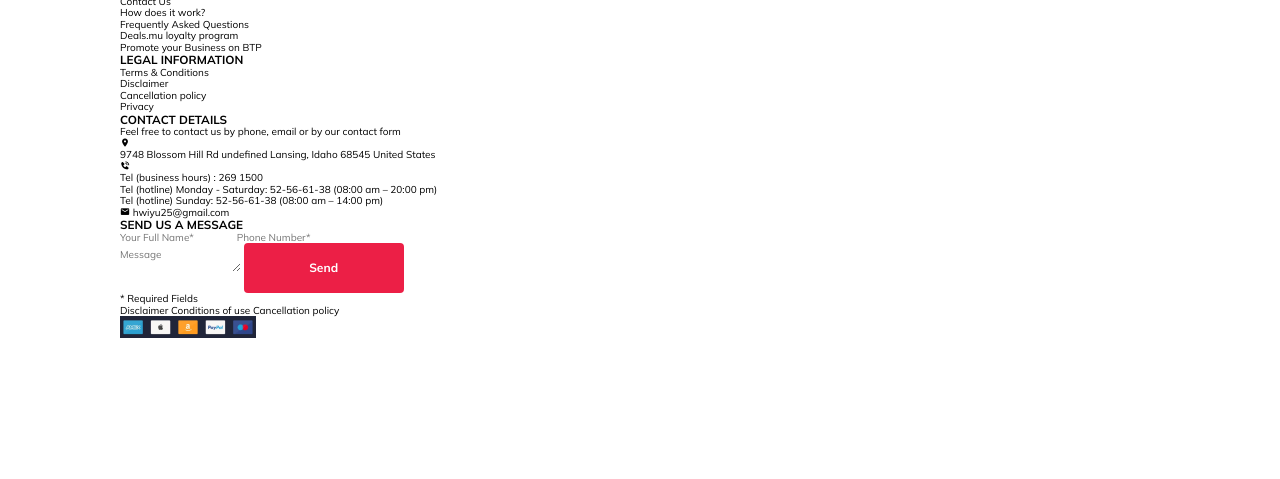
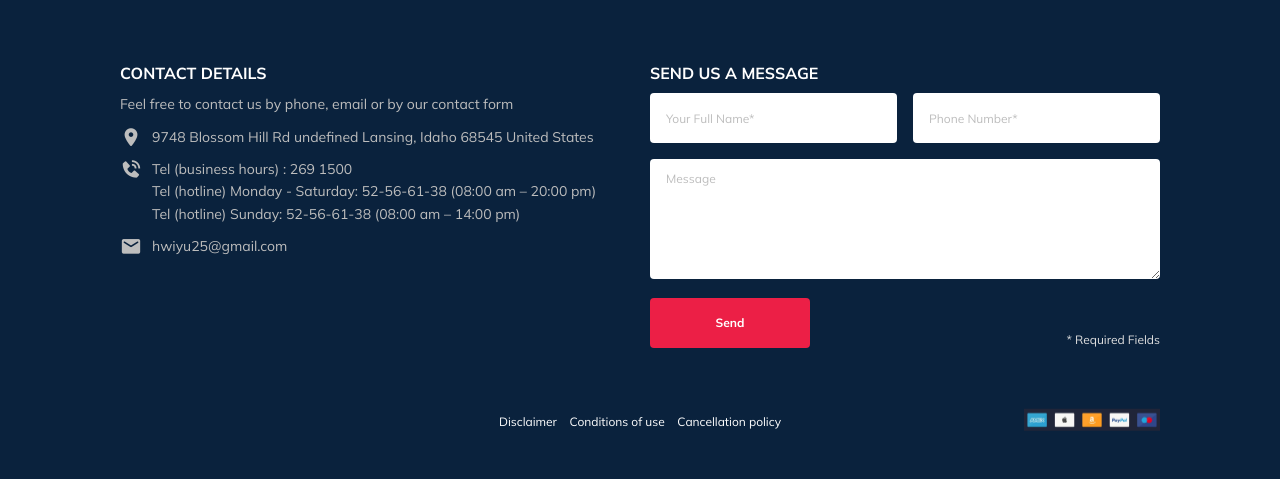
Before and after one commit to Jihyun85/best-tour-plan, a website: page index.html in a window 1280 px wide. Shown: the part 563-1042 px from the top of the page. Before the commit the page ends 904 px from the top, so only its background shows below. Drawn offline with nearby package versions, Linux system fonts and the light colour scheme; files that its build step writes are made by us from their sources; files whose address does not match are found by name.

Commit message:
💄 footer 스타일 적용

```diff
--- /dev/null
+++ b/styles/layouts/_footer.scss
@@ -0,0 +1,221 @@
+.footer {
+  padding-top: 3rem;
+  padding-bottom: 3rem;
+  background-color: $navy;
+
+  &-top {
+    @include flexbox-column(center, start);
+  }
+
+  &-logo {
+    @include flexbox(start);
+
+    img {
+      width: 16.6rem;
+    }
+  }
+
+  &-item {
+    a {
+      @include text-style(12, 19, $gray-b);
+    }
+
+    a:hover {
+      text-decoration: underline;
+    }
+  }
+
+  &-section {
+    margin-bottom: 1.6rem;
+  }
+
+  &-subtitle {
+    @include text-style(14, 19, $white);
+    margin-bottom: 1rem;
+  }
+
+  &-main {
+    @include flexbox-column(start, start);
+  }
+
+  &-detail {
+    i {
+      margin-right: 1rem;
+      font-size: 1.6rem;
+      color: $gray-b;
+    }
+
+    p,
+    a {
+      @include text-style(12, 13, $gray-b);
+    }
+  }
+
+  &-info {
+    @include flexbox(start, start);
+    margin-top: 1rem;
+  }
+
+  &-form {
+    position: relative;
+
+    &-comment {
+      @include text-style(10, 13, $gray-e);
+      position: absolute;
+      right: 0;
+      bottom: 0;
+    }
+
+    &-name {
+      @include flexbox-column(start, start);
+
+      & > input {
+        width: 100%;
+      }
+    }
+
+    input,
+    textarea {
+      padding: 0 1.6rem;
+      margin-bottom: 1rem;
+      background-color: $white;
+      border-radius: 0.4rem;
+      @include text-style(12, 15, $black);
+
+      &::placeholder {
+        @include text-style(10, 13, $gray-b);
+      }
+    }
+
+    input {
+      height: 3rem;
+    }
+
+    textarea {
+      width: 100%;
+      height: 12rem;
+      padding-top: 1.2rem;
+    }
+  }
+
+  &-message {
+    width: 100%;
+  }
+
+  .btn-50 {
+    height: 4rem;
+  }
+
+  &-bottom {
+    @include flexbox;
+    position: relative;
+  }
+
+  &-payment {
+    @include pos-center-y(absolute);
+    right: 0;
+  }
+
+  &-policy {
+    a {
+      @include text-style(10, 13, $white);
+    }
+
+    a:not(:last-child) {
+      margin-right: 0.5rem;
+    }
+  }
+
+  @include responsive(T) {
+    padding-top: 10rem;
+    padding-bottom: 5rem;
+
+    &-top {
+      @include flexbox(between, start);
+      flex-direction: row;
+      margin-bottom: 5rem;
+    }
+
+    &-section {
+      position: relative;
+    }
+
+    &-subtitle {
+      @include text-style(16, 20);
+      font-weight: 700;
+    }
+
+    &-item {
+      a {
+        @include text-style(14, 22);
+      }
+    }
+
+    &-main {
+      @include flexbox(between, start);
+      flex-direction: row;
+      margin-bottom: 5rem;
+
+      .footer-section {
+        width: 50%;
+      }
+    }
+
+    &-detail {
+      margin-right: 2rem;
+
+      i {
+        font-size: 2.2rem;
+      }
+
+      p,
+      a {
+        @include text-style(14, 22, $gray-b);
+      }
+    }
+
+    &-form {
+      &-comment {
+        @include text-style(12, 15, $gray-e);
+      }
+
+      &-name {
+        @include flexbox(between);
+        flex-direction: row;
+
+        & > input:first-child {
+          margin-right: 1.6rem;
+        }
+      }
+
+      input,
+      textarea {
+        @include text-style(13, 16, $black);
+        margin-bottom: 1.6rem;
+
+        &::placeholder {
+          @include text-style(12, 15, $gray-b);
+          margin-left: 2.4rem;
+        }
+      }
+
+      input {
+        height: 5rem;
+      }
+    }
+
+    .btn-50 {
+      height: 5rem;
+    }
+
+    &-policy {
+      a {
+        @include text-style(12, 15, $white);
+      }
+
+      a:not(:last-child) {
+        margin-right: 1rem;
+      }
+    }
+  }
+}
--- a/styles/main.scss
+++ b/styles/main.scss
@@ -19,3 +19,4 @@
 @import './layouts/top-nav';
 @import './layouts/header';
 @import './layouts/lnb';
+@import './layouts/footer';
```
